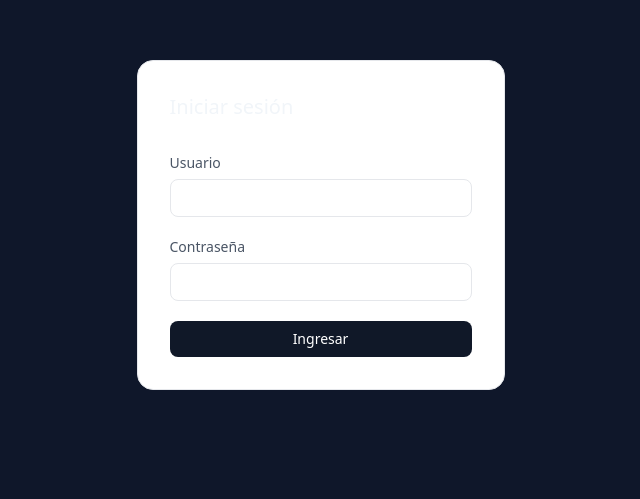
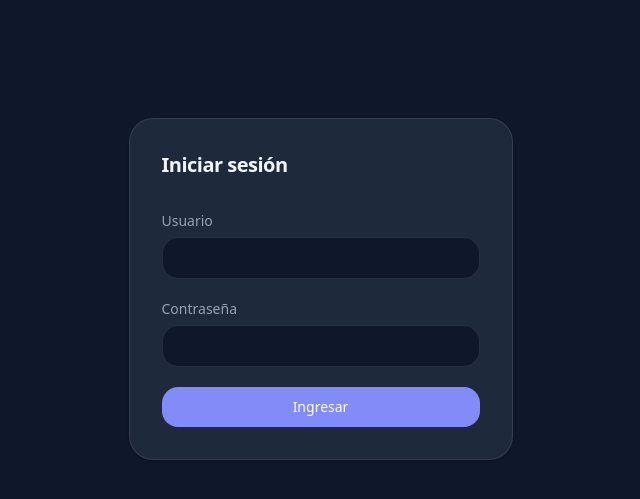
Before and after one commit to LaurenAricaG/schedule-app, a Next.js app: page /login in a window 1280 px wide. Shown: the part 111-610 px from the top of the page, without its empty margins (312-952 px from the left). Built offline with nearby package versions, Linux system fonts and the light colour scheme.

Commit message:
feat: Enhance error handling in admin and login components with ErrorBoundary integration

```diff
--- a/src/app/admin/error.tsx
+++ b/src/app/admin/error.tsx
@@ -1,19 +1,22 @@
 "use client";
 
-import { ErrorFallback } from "@/components/error/ErrorFallback";
+import {
+  ErrorFallback,
+  type ErrorWithDigest,
+} from "@/components/error/ErrorFallback";
 
 export default function AdminError({
   error,
   reset,
 }: {
-  error: Error & { digest?: string };
+  error: ErrorWithDigest;
   reset: () => void;
 }) {
   return (
     <ErrorFallback
       error={error}
       reset={reset}
-      variant="full"
+      variant="embedded"
       title="No se pudo cargar el administrador"
     />
   );
--- a/src/app/error.tsx
+++ b/src/app/error.tsx
@@ -1,12 +1,15 @@
 "use client";
 
-import { ErrorFallback } from "@/components/error/ErrorFallback";
+import {
+  ErrorFallback,
+  type ErrorWithDigest,
+} from "@/components/error/ErrorFallback";
 
 export default function AppError({
   error,
   reset,
 }: {
-  error: Error & { digest?: string };
+  error: ErrorWithDigest;
   reset: () => void;
 }) {
   return <ErrorFallback error={error} reset={reset} variant="full" />;
--- a/src/app/global-error.tsx
+++ b/src/app/global-error.tsx
@@ -1,13 +1,16 @@
 "use client";
 
-import { ErrorFallback } from "@/components/error/ErrorFallback";
+import {
+  ErrorFallback,
+  type ErrorWithDigest,
+} from "@/components/error/ErrorFallback";
 import "@/styles/globals.css";
 
 export default function GlobalError({
   error,
   reset,
 }: {
-  error: Error & { digest?: string };
+  error: ErrorWithDigest;
   reset: () => void;
 }) {
   return (
--- a/src/app/login/page.tsx
+++ b/src/app/login/page.tsx
@@ -1,10 +1,10 @@
-import LoginForm from "@/components/login/LoginForm";
+import LoginClient from "@/components/login/LoginClient";
 
 export default function LoginPage() {
   return (
-    <main className="flex items-center justify-center md:h-screen">
-      <div className="relative mx-auto flex w-full max-w-100 flex-col space-y-2.5 p-4 md:-mt-32">
-        <LoginForm />
+    <main className="flex min-h-dvh flex-1 items-center justify-center bg-(--color-surface) px-4 py-12">
+      <div className="w-full max-w-sm">
+        <LoginClient />
       </div>
     </main>
   );
--- a/src/app/panel/error.tsx
+++ b/src/app/panel/error.tsx
@@ -1,12 +1,15 @@
 "use client";
 
-import { ErrorFallback } from "@/components/error/ErrorFallback";
+import {
+  ErrorFallback,
+  type ErrorWithDigest,
+} from "@/components/error/ErrorFallback";
 
 export default function PanelError({
   error,
   reset,
 }: {
-  error: Error & { digest?: string };
+  error: ErrorWithDigest;
   reset: () => void;
 }) {
   return (
--- a/src/components/admin/layout/AdminLayoutClient.tsx
+++ b/src/components/admin/layout/AdminLayoutClient.tsx
@@ -4,6 +4,7 @@ import { useState, useEffect } from "react";
 import { useMediaQuery } from "@/hooks/use-media-query";
 import Sidebar from "@/components/admin/Sidebar";
 import Header from "@/components/admin/Header";
+import { ErrorBoundary } from "@/components/error/ErrorBoundary";
 
 const DESKTOP_SIDEBAR_STORAGE_KEY = "admin-sidebar-desktop-open";
 
@@ -46,15 +47,26 @@ export default function AdminLayoutClient({
 
   return (
     <div className="flex h-dvh overflow-hidden bg-(--color-surface)">
-      <Sidebar open={open} setOpen={setOpen} isDesktop={isDesktop} />
+      <ErrorBoundary variant="compact" title="No se pudo cargar el menú lateral">
+        <Sidebar open={open} setOpen={setOpen} isDesktop={isDesktop} />
+      </ErrorBoundary>
 
       <div className="flex min-w-0 flex-1 flex-col">
         {/*
         Scroll desde el header
         <div className="flex min-w-0 flex-1 flex-col overflow-y-auto">
       */}
-        <Header open={open} setOpen={setOpen} user={user} />
-        <main className="flex-1 overflow-y-auto p-4 md:p-6">{children}</main>
+        <ErrorBoundary variant="compact" title="No se pudo cargar la barra superior">
+          <Header open={open} setOpen={setOpen} user={user} />
+        </ErrorBoundary>
+        <main className="flex min-h-0 flex-1 flex-col overflow-y-auto p-4 md:p-6">
+          <ErrorBoundary
+            variant="embedded"
+            title="No se pudo mostrar esta sección"
+          >
+            {children}
+          </ErrorBoundary>
+        </main>
         {/*
           Scroll desde el contenido
           <main className="flex-1 p-8">{children}</main>
--- a/src/components/error/ErrorBoundary.tsx
+++ b/src/components/error/ErrorBoundary.tsx
@@ -1,16 +1,16 @@
 "use client";
 
 import { Component, type ErrorInfo, type ReactNode } from "react";
-import { ErrorFallback } from "./ErrorFallback";
+import { ErrorFallback, type ErrorWithDigest } from "./ErrorFallback";
 
 type Props = {
   children: ReactNode;
   title?: string;
-  variant?: "compact" | "embedded";
+  variant?: "full" | "embedded" | "compact";
 };
 
 type State = {
-  error: (Error & { digest?: string }) | null;
+  error: ErrorWithDigest | null;
 };
 
 export class ErrorBoundary extends Component<Props, State> {
--- a/src/components/error/ErrorFallback.tsx
+++ b/src/components/error/ErrorFallback.tsx
@@ -2,8 +2,11 @@
 
 import { useEffect } from "react";
 
+/** Error típico en `error.tsx` del App Router (Next puede añadir `digest`). */
+export type ErrorWithDigest = Error & { digest?: string };
+
 export type ErrorFallbackProps = {
-  error: Error & { digest?: string };
+  error: ErrorWithDigest;
   reset: () => void;
   variant?: "full" | "embedded" | "compact";
   title?: string;
--- /dev/null
+++ b/src/components/login/LoginClient.tsx
@@ -0,0 +1,15 @@
+"use client";
+
+import { ErrorBoundary } from "@/components/error/ErrorBoundary";
+import LoginForm from "./LoginForm";
+
+export default function LoginClient() {
+  return (
+    <ErrorBoundary
+      variant="embedded"
+      title="Error al cargar el inicio de sesión"
+    >
+      <LoginForm />
+    </ErrorBoundary>
+  );
+}
--- a/src/components/login/LoginForm.tsx
+++ b/src/components/login/LoginForm.tsx
@@ -37,36 +37,56 @@ export default function LoginForm() {
   }
 
   return (
-    <div className="w-full max-w-sm p-8 bg-white rounded-xl border border-gray-200">
-      <h1 className="text-xl font-medium mb-8">Iniciar sesión</h1>
+    <div className="w-full rounded-2xl border border-black/10 bg-(--color-surface-card) p-8 shadow-sm dark:border-white/10">
+      <h1 className="mb-8 text-xl font-semibold tracking-tight text-(--color-foreground)">
+        Iniciar sesión
+      </h1>
 
       <form onSubmit={handleSubmit} className="space-y-5">
         <div className="space-y-1.5">
-          <label className="block text-sm text-gray-600">Usuario</label>
+          <label
+            htmlFor="login-username"
+            className="block text-sm text-(--color-foreground-muted)"
+          >
+            Usuario
+          </label>
           <input
+            id="login-username"
             name="username"
             type="text"
             required
-            className="w-full px-3 py-2 text-sm border border-gray-200 rounded-lg outline-none focus:border-gray-400"
+            autoComplete="username"
+            className="w-full rounded-xl border border-black/10 bg-(--color-surface) px-3 py-2.5 text-sm text-(--color-foreground) outline-none transition-colors focus:border-(--color-primary) dark:border-white/10"
           />
         </div>
 
         <div className="space-y-1.5">
-          <label className="block text-sm text-gray-600">Contraseña</label>
+          <label
+            htmlFor="login-password"
+            className="block text-sm text-(--color-foreground-muted)"
+          >
+            Contraseña
+          </label>
           <input
+            id="login-password"
             name="password"
             type="password"
             required
-            className="w-full px-3 py-2 text-sm border border-gray-200 rounded-lg outline-none focus:border-gray-400"
+            autoComplete="current-password"
+            className="w-full rounded-xl border border-black/10 bg-(--color-surface) px-3 py-2.5 text-sm text-(--color-foreground) outline-none transition-colors focus:border-(--color-primary) dark:border-white/10"
           />
         </div>
 
-        {error && <p className="text-sm text-red-500">{error}</p>}
+        {error ? (
+          <p className="text-sm font-medium text-(--color-error)" role="alert">
+            {error}
+          </p>
+        ) : null}
 
         <button
           type="submit"
           disabled={loading}
-          className="w-full py-2 text-sm font-medium bg-gray-900 text-white rounded-lg hover:bg-gray-700 disabled:opacity-50 transition-colors"
+          className="w-full rounded-xl bg-(--color-primary) py-2.5 text-sm font-medium text-white transition-opacity hover:opacity-90 disabled:opacity-50"
         >
           {loading ? "Ingresando..." : "Ingresar"}
         </button>
```
Also changed, not shown: src/app/login/error.tsx (+5 -2 lines).
